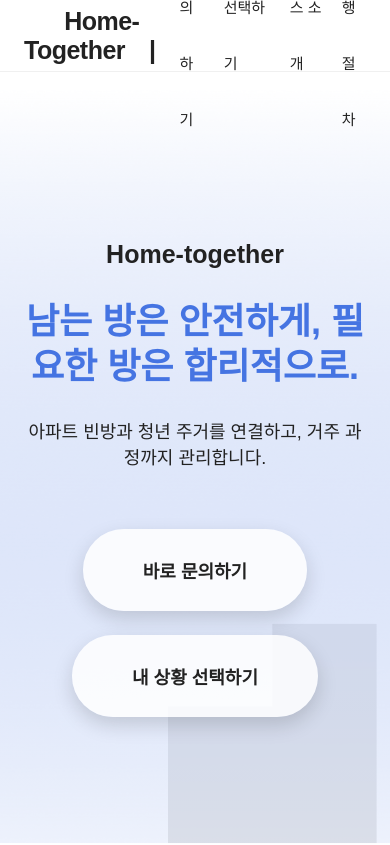
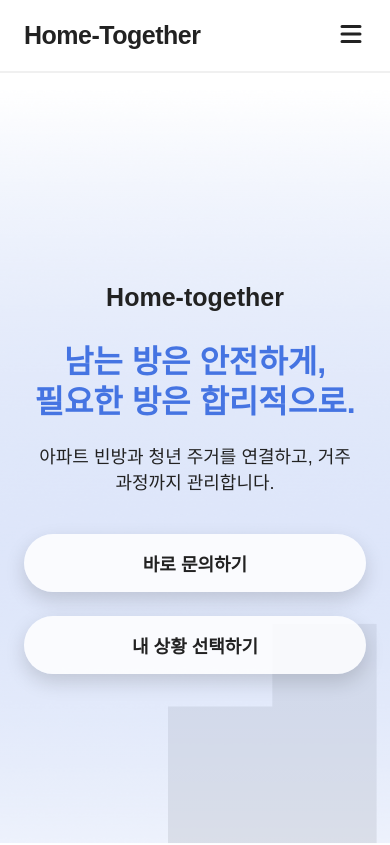
Before and after one commit to hometokr-creator/welcome_web, a React (Vite) app: page / in a window 390 px wide. Shown: the top 845 px of the page. Built offline with nearby package versions, Linux system fonts and the light colour scheme; a web font is replaced by a local one.

Commit message:
feat : 모바일 최적화

```diff
--- a/src/App.jsx
+++ b/src/App.jsx
@@ -1,6 +1,7 @@
 import { useState } from 'react'
 import './index.css'
 import { submitToGoogleSheets } from './services/GoogleSheetsService'
+import { HiMenu, HiX } from 'react-icons/hi'
 
 
 function App() {
@@ -9,6 +10,7 @@ function App() {
   const [university, setUniversity] = useState('')
   const [loading, setLoading] = useState(false)
   const [submitted, setSubmitted] = useState(false)
+  const [isMenuOpen, setIsMenuOpen] = useState(false)
 
   const handleSubmit = async (e) => {
     e.preventDefault()
@@ -85,18 +87,25 @@ function App() {
     { title: '안전 관리', desc: '위험 신호를\n놓치지 않는 운영 체계' },
   ]
 
-  const scrollTo = (id) =>
+  const scrollTo = (id) => {
     document.getElementById(id)?.scrollIntoView({ behavior: 'smooth' })
+    setIsMenuOpen(false)
+  }
 
   return (
     <div>
       {/* ═══════════ NAV ═══════════ */}
       <nav className="nav">
         <div className="nav-inner">
-          <button className="nav-logo" onClick={() => window.scrollTo({ top: 0, behavior: 'smooth' })}>
-            Home-Together&ensp;&ensp;|&ensp;&ensp;
+          <button className="nav-logo" onClick={() => { window.scrollTo({ top: 0, behavior: 'smooth' }); setIsMenuOpen(false); }}>
+            Home-Together
           </button>
-          <div className="nav-links">
+
+          <button className="nav-toggle" onClick={() => setIsMenuOpen(!isMenuOpen)}>
+            {isMenuOpen ? <HiX size={30} /> : <HiMenu size={30} />}
+          </button>
+
+          <div className={`nav-links ${isMenuOpen ? 'open' : ''}`}>
             <a href="#contact" onClick={(e) => { e.preventDefault(); scrollTo('contact') }}>문의하기</a>
             <a href="#selector" onClick={(e) => { e.preventDefault(); scrollTo('selector') }}>내 상황 선택하기</a>
             <a href="#service" onClick={(e) => { e.preventDefault(); scrollTo('service') }}>서비스 소개</a>
--- a/src/index.css
+++ b/src/index.css
@@ -13,6 +13,7 @@
   margin: 0;
   padding: 0;
   box-sizing: border-box;
+  word-break: keep-all;
 }
 
 html,
@@ -44,8 +45,7 @@ body {
   width: 100%;
   padding: 0 48px;
   display: flex;
-  justify-content: left;
-  /* justify-content: space-between; */
+  justify-content: space-between;
   align-items: center;
 }
 
@@ -57,6 +57,15 @@ body {
   background: none;
   border: none;
   letter-spacing: -0.5px;
+}
+
+.nav-toggle {
+  display: none;
+  background: none;
+  border: none;
+  cursor: pointer;
+  color: var(--text);
+  z-index: 1001;
 }
 
 .nav-links {
@@ -74,6 +83,49 @@ body {
 
 .nav-links a:hover {
   color: var(--blue);
+}
+
+/* ── RESPONSIVE NAV ── */
+@media (max-width: 900px) {
+  .nav-inner {
+    padding: 0 24px;
+  }
+
+  .nav-toggle {
+    display: block;
+  }
+
+  .nav-links {
+    position: fixed;
+    top: 72px;
+    left: 0;
+    width: 100%;
+    height: 0;
+    background: #fff;
+    flex-direction: column;
+    gap: 0;
+    overflow: hidden;
+    transition: height 0.3s ease;
+    border-bottom: 1px solid rgba(0, 0, 0, 0.06);
+    z-index: 999;
+  }
+
+  .nav-links.open {
+    height: auto;
+    padding-bottom: 24px;
+  }
+
+  .nav-links a {
+    width: 100%;
+    text-align: center;
+    line-height: 64px;
+    border-bottom: 1px solid rgba(0, 0, 0, 0.03);
+    font-size: 16px;
+  }
+
+  .nav-links a:last-child {
+    border-bottom: none;
+  }
 }
 
 /* ── HERO ── */
@@ -310,37 +362,38 @@ body {
 
 .service-cards {
   display: flex;
-  gap: 24px;
-  flex-wrap: wrap;
+  gap: clamp(8px, 2vw, 24px);
+  flex-wrap: nowrap;
   justify-content: center;
 }
 
 .service-card {
-  width: 360px;
-  min-height: 480px;
-  border-radius: 40px;
+  flex: 1;
+  min-width: 0;
+  min-height: clamp(240px, 35vw, 480px);
+  border-radius: clamp(16px, 3vw, 40px);
   box-shadow: 0 4px 12px rgba(0, 0, 0, 0.15);
   display: flex;
   flex-direction: column;
   align-items: center;
   justify-content: flex-end;
-  padding: 40px 32px;
+  padding: clamp(16px, 2vw, 40px) clamp(8px, 1.5vw, 32px);
   position: relative;
   overflow: hidden;
 }
 
 .service-card img {
   position: absolute;
-  top: 50%;
+  top: 45%;
   left: 50%;
-  transform: translate(-50%, -65%);
-  max-width: 70%;
-  max-height: 60%;
+  transform: translate(-50%, -50%);
+  max-width: 80%;
+  max-height: 55%;
   object-fit: contain;
 }
 
 .service-card h3 {
-  font-size: 28px;
+  font-size: clamp(14px, 2.2vw, 28px);
   font-weight: 600;
   color: #fff;
   text-align: center;
@@ -726,6 +779,10 @@ body {
     flex-direction: column;
     align-items: center;
     text-align: center;
+    gap: 20px;
+  }
+  .problem-item--horizontal .problem-card-icon {
+    margin-right: 0;
   }
   .problem-item--horizontal .problem-card-content {
     text-align: center; /* Center content on small screens */
@@ -831,20 +888,34 @@ footer .copyright {
 
 /* ── RESPONSIVE ── */
 @media (max-width: 900px) {
-  .nav-inner {
-    padding: 0 24px;
+  .hero-content {
+    padding: 80px 24px 40px;
   }
 
-  .nav-links {
-    gap: 20px;
+  .hero h1 {
+    font-size: 32px;
+    margin-bottom: 20px;
   }
 
-  .nav-links a {
-    font-size: 15px;
+  .hero-sub {
+    font-size: 18px;
+    margin-bottom: 40px;
   }
 
-  .hero-content {
-    padding: 100px 24px 60px;
+  .btn-hero-primary,
+  .btn-hero-secondary {
+    padding: 16px 32px;
+    font-size: 18px;
+    width: 100%;
+  }
+
+  .btn-apply {
+    padding: 24px 40px;
+    font-size: 22px;
+  }
+
+  .btn-apply p {
+    font-size: 16px !important;
   }
 
   .hero-img-block {
@@ -883,11 +954,29 @@ footer .copyright {
   }
 
   .core-section {
-    padding: 80px 24px;
+    padding: 80px 0;
+    overflow: hidden;
+  }
+
+  .core-section img {
+    width: 130% !important;
+    max-width: none !important;
+    position: relative;
+    left: 50%;
+    transform: translateX(-50%);
   }
 
   .process-section {
-    padding: 80px 24px;
+    padding: 80px 0;
+    overflow: hidden;
+  }
+
+  .process-section img {
+    width: 130% !important;
+    max-width: none !important;
+    position: relative;
+    left: 50%;
+    transform: translateX(-50%);
   }
 
   .contact-section {
```
